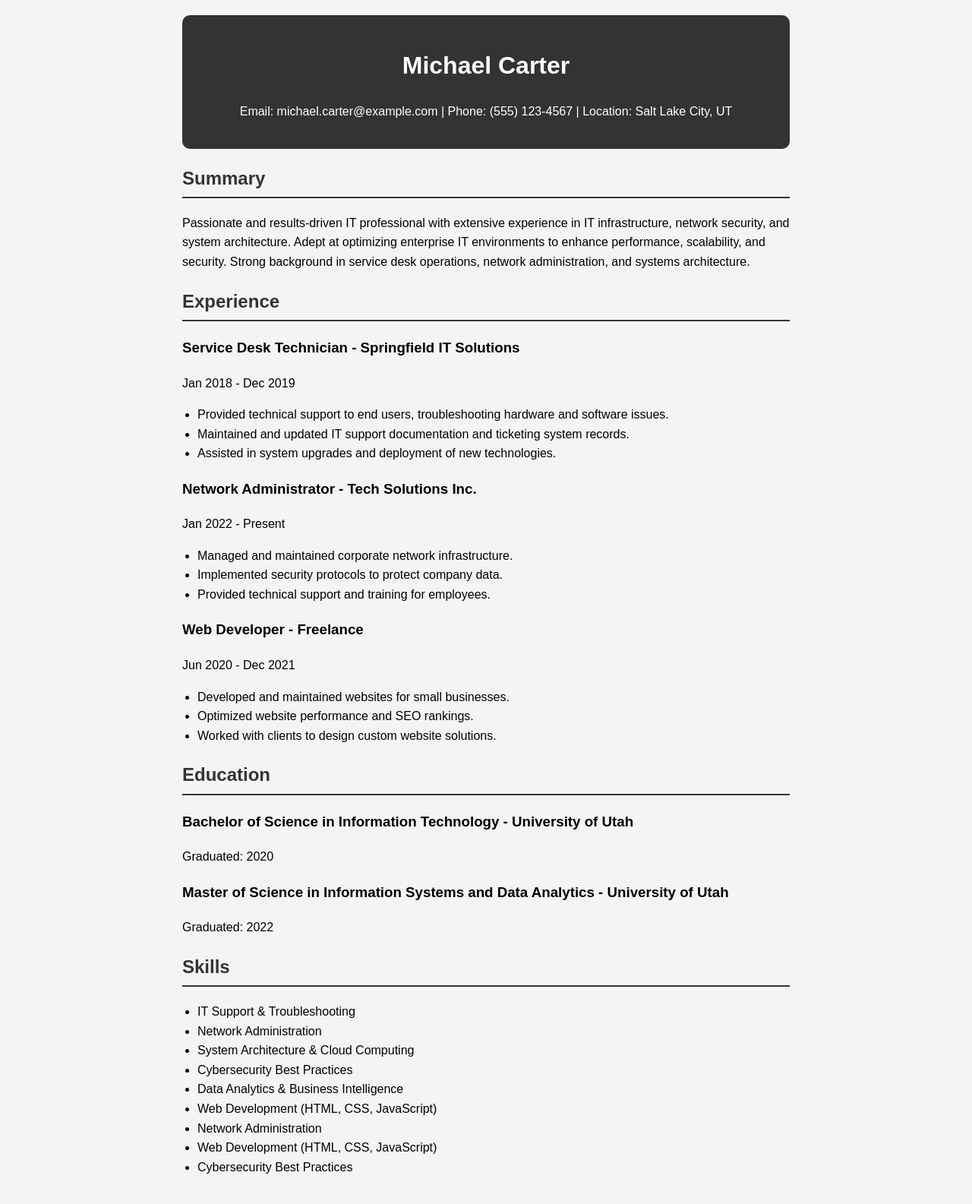
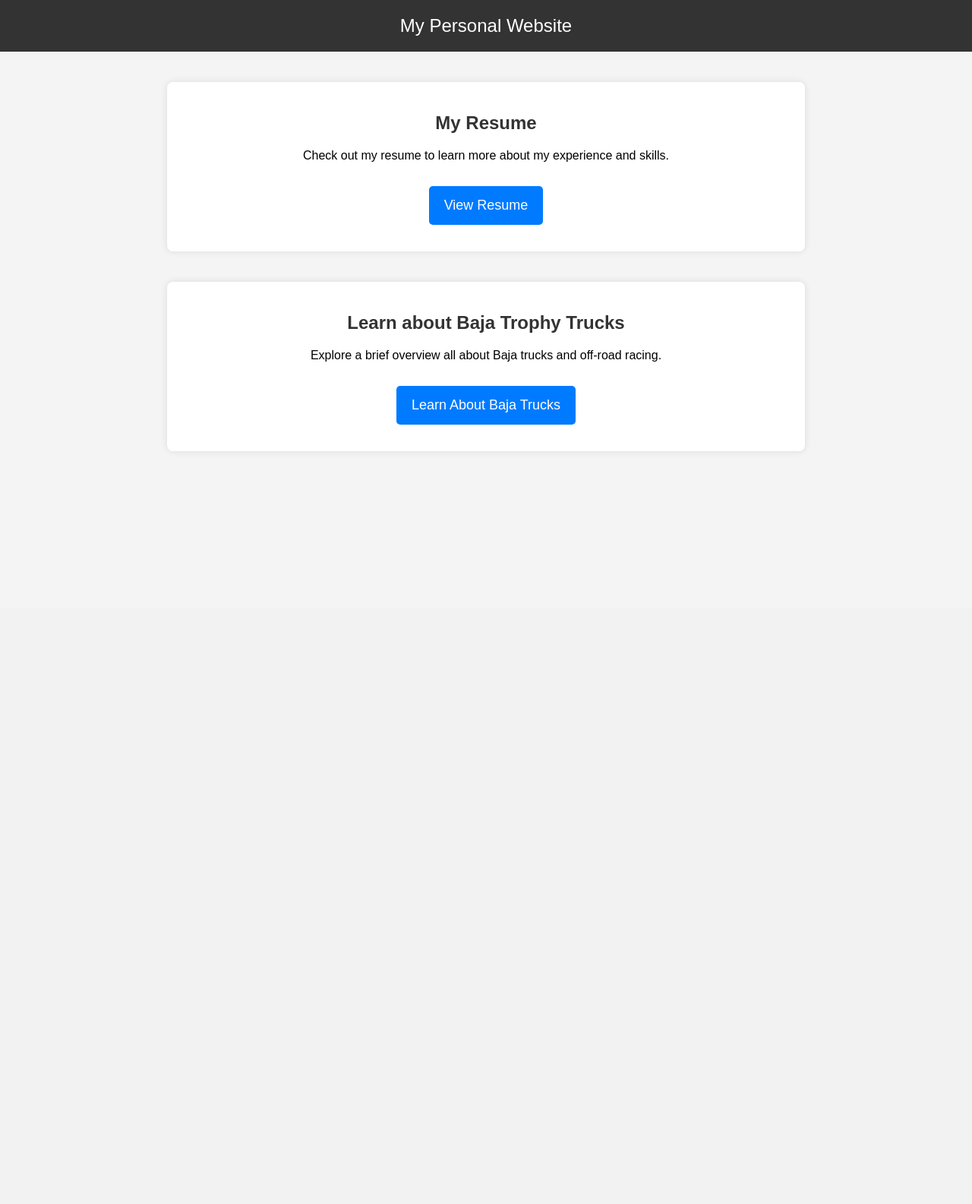
Before and after one commit to schmrt/Unit4P, a Flask app: page / in a window 1280 px wide. Shown: the whole page at 76% size. After the commit the page ends 594 px from the top, so only its background shows below. Run offline with Flask 3, Linux system fonts and the light colour scheme.

Commit message:
Site updates

```diff
--- a/app.py
+++ b/app.py
@@ -14,3 +14,7 @@ def aboutme():
 @app.route("/baja")
 def baja():
 	return render_template("baja.html")
+
+@app.route("/resume")
+def resume():
+	return render_template("resume.html")
--- a/templates/index.html
+++ b/templates/index.html
@@ -3,99 +3,64 @@
 <head>
   <meta charset="UTF-8">
   <meta name="viewport" content="width=device-width, initial-scale=1.0">
-    <title>Michael Carter - Resume</title>
+  <title>My Personal Website</title>
   <style>
     body {
       font-family: Arial, sans-serif;
-            max-width: 800px;
-            margin: auto;
-            padding: 20px;
-            line-height: 1.6;
+      margin: 0;
+      padding: 0;
+      text-align: center;
       background-color: #f4f4f4;
     }
     header {
-            background: #333;
-            color: #fff;
+      background-color: #333;
+      color: white;
       padding: 20px;
-            text-align: center;
-            border-radius: 10px;
+      font-size: 24px;
     }
-        h1 { color: #fff; }
-        h2 { color: #333; }
-        }
-        .section {
-            background: #fff;
-            padding: 15px;
+    .container {
+      max-width: 800px;
+      margin: 40px auto;
+      padding: 20px;
+      background: white;
       border-radius: 8px;
-            box-shadow: 2px 2px 10px rgba(0, 0, 0, 0.1);
-            margin-bottom: 20px;
-        }
-        ul {
-            padding-left: 20px;
+      box-shadow: 0 0 10px rgba(0, 0, 0, 0.1);
     }
     h2 {
-            border-bottom: 2px solid #333;
-            padding-bottom: 5px;
+      color: #333;
+    }
+    a {
+      display: inline-block;
+      margin: 15px;
+      padding: 15px 20px;
+      background: #007bff;
+      color: white;
+      text-decoration: none;
+      border-radius: 5px;
+      font-size: 18px;
+    }
+    a:hover {
+      background: #0056b3;
     }
   </style>
 </head>
 <body>
+
   <header>
-        <h1>Michael Carter</h1>
-        <p>Email: michael.carter@example.com | Phone: (555) 123-4567 | Location: Salt Lake City, UT</p>
+    My Personal Website
   </header>
 
-    <section class="section">
-        <h2>Summary</h2>
-        <p>Passionate and results-driven IT professional with extensive experience in IT infrastructure, network security, and system architecture. Adept at optimizing enterprise IT environments to enhance performance, scalability, and security. Strong background in service desk operations, network administration, and systems architecture.</p>
-    </section>
+  <div class="container">
+    <h2>My Resume</h2>
+    <p>Check out my resume to learn more about my experience and skills.</p>
+    <a href="/resume">View Resume</a>
+  </div>
 
-    <section class="section">
-        <h2>Experience</h2>
-        <h3>Service Desk Technician - Springfield IT Solutions</h3>
-        <p>Jan 2018 - Dec 2019</p>
-        <ul>
-            <li>Provided technical support to end users, troubleshooting hardware and software issues.</li>
-            <li>Maintained and updated IT support documentation and ticketing system records.</li>
-            <li>Assisted in system upgrades and deployment of new technologies.</li>
-        </ul>
-        <h3>Network Administrator - Tech Solutions Inc.</h3>
-        <p>Jan 2022 - Present</p>
-        <ul>
-            <li>Managed and maintained corporate network infrastructure.</li>
-            <li>Implemented security protocols to protect company data.</li>
-            <li>Provided technical support and training for employees.</li>
-        </ul>
-        <h3>Web Developer - Freelance</h3>
-        <p>Jun 2020 - Dec 2021</p>
-        <ul>
-            <li>Developed and maintained websites for small businesses.</li>
-            <li>Optimized website performance and SEO rankings.</li>
-            <li>Worked with clients to design custom website solutions.</li>
-        </ul>
-    </section>
+  <div class="container">
+    <h2> Learn about Baja Trophy Trucks</h2>
+    <p>Explore a brief overview all about Baja trucks and off-road racing.</p>
+    <a href="/baja">Learn About Baja Trucks</a>
+  </div>
 
-    <section class="section">
-        <h2>Education</h2>
-        <h3>Bachelor of Science in Information Technology - University of Utah</h3>
-        <p>Graduated: 2020</p>
-        <h3>Master of Science in Information Systems and Data Analytics - University of Utah</h3>
-        <p>Graduated: 2022</p>
-    </section>
-
-    <section class="section">
-        <h2>Skills</h2>
-        <ul>
-            <li>IT Support & Troubleshooting</li>
-            <li>Network Administration</li>
-            <li>System Architecture & Cloud Computing</li>
-            <li>Cybersecurity Best Practices</li>
-            <li>Data Analytics & Business Intelligence</li>
-            <li>Web Development (HTML, CSS, JavaScript)</li>
-            <li>Network Administration</li>
-            <li>Web Development (HTML, CSS, JavaScript)</li>
-            <li>Cybersecurity Best Practices</li>
-        </ul>
-    </section>
 </body>
 </html>
```
Also changed, not shown: templates/resume.html (added, +101 -0 lines). Lines whose indentation alone changed are shown as unchanged.
